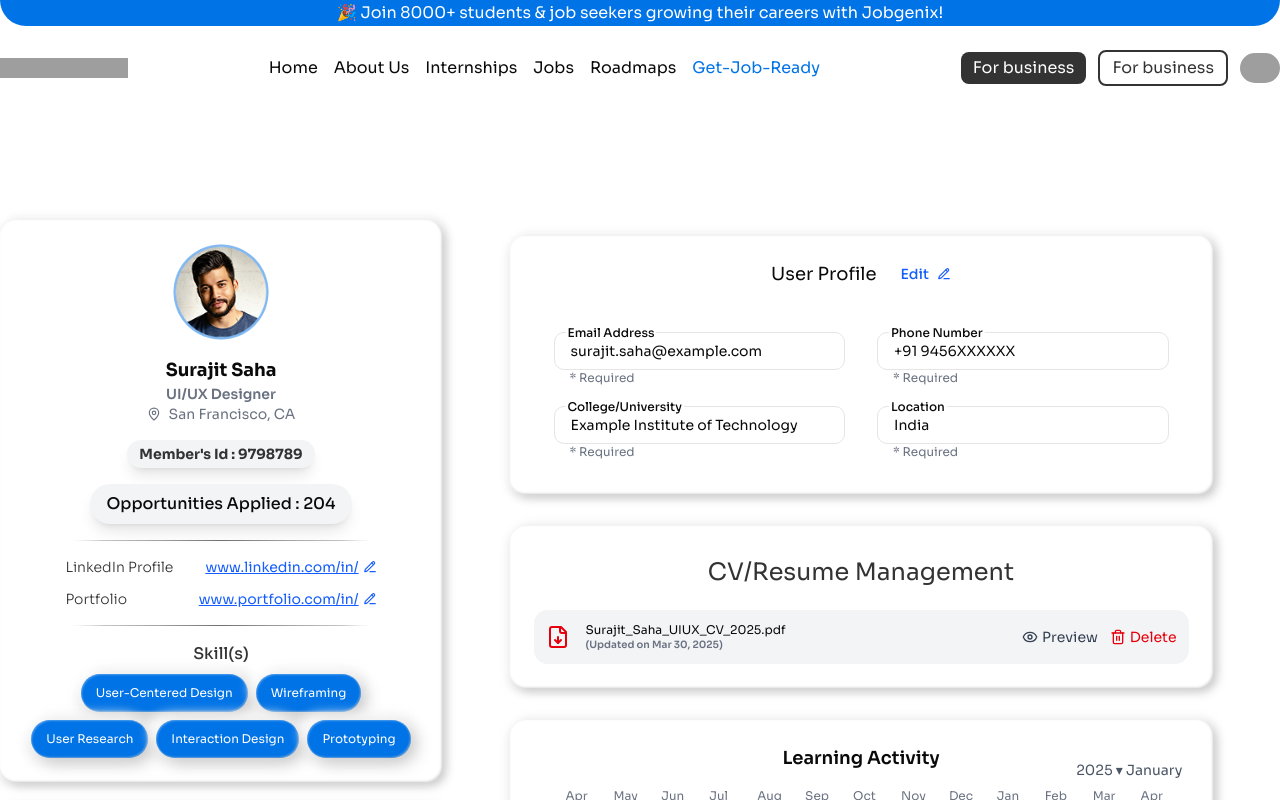
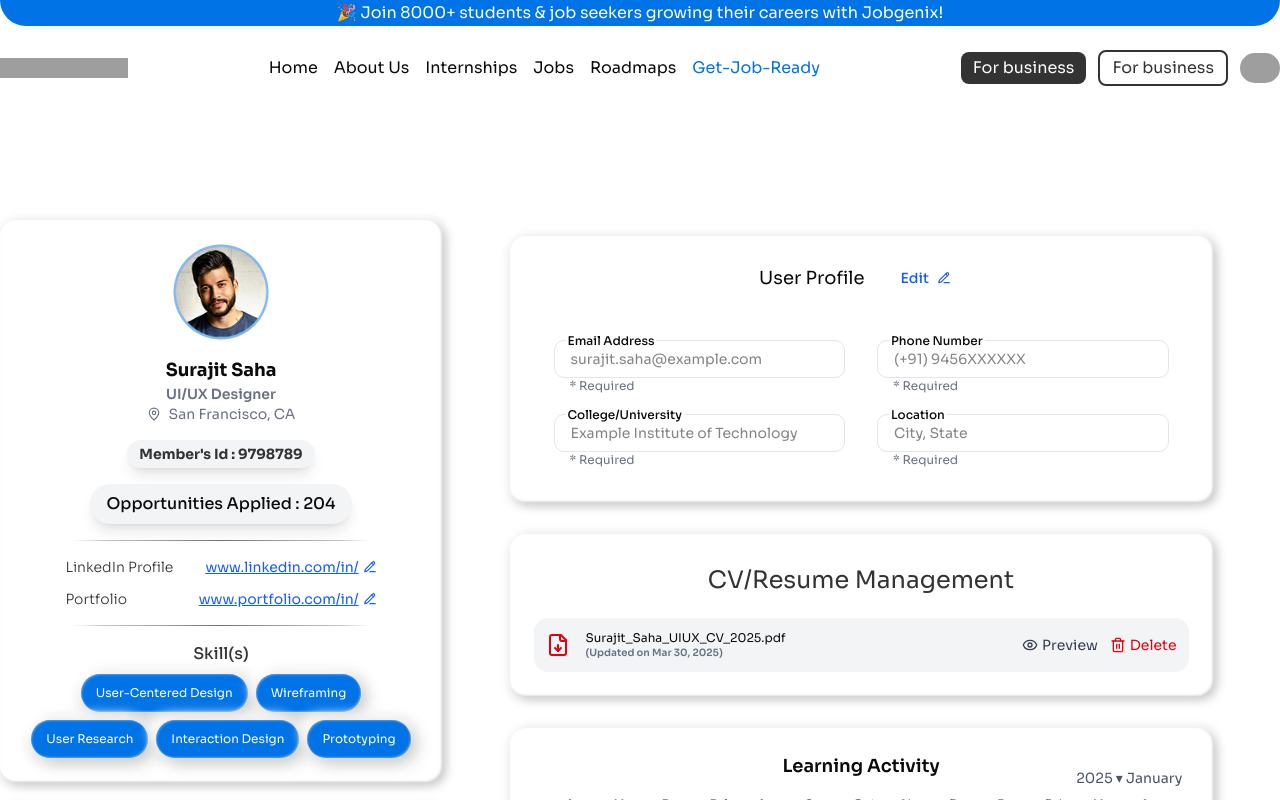
Before and after one commit to sayamghosh/jobgenix-nextjs, a Next.js app: page /profile in a window 1280 px wide. Shown: the top 800 px of the page. Built offline with nearby package versions, Linux system fonts and the light colour scheme; grey boxes are pictures that could not be loaded.

Commit message:
refactor: enhance Activity component with editable fields and improve layout; add Link to Refer page

```diff
--- a/src/app/refer/page.tsx
+++ b/src/app/refer/page.tsx
@@ -2,6 +2,7 @@
 import React from "react";
 import ReferCard from "@/components/cards/referCard";
 import Image from "next/image";
+import Link from "next/link";
 
 import { Sora } from "next/font/google";
 
@@ -60,7 +61,7 @@ export default function Page() {
       </div>
 
       {/* Content Section */}
-      <div className="w-full flex flex-col items-center justify-center gap-8 mt-10">
+      <Link href={"/"} className="w-full flex flex-col items-center justify-center gap-8 mt-10">
         <ReferCard data={accordionData} />
         <ReferCard data={accordionData} />
         <Image
@@ -68,9 +69,9 @@ export default function Page() {
           height={500}
           width={500}
           alt="logo"
-          className="object-cover md:w-[40%]"
+          className="object-cover md:w-[80%]"
         />
-      </div>
+      </Link>
     </div>
   );
 }
--- a/src/components/cards/activity.tsx
+++ b/src/components/cards/activity.tsx
@@ -1,6 +1,8 @@
+"use client";
 import React from "react";
 import { PencilLine, Trash2, Eye, FileDown } from "lucide-react";
 import { Sora } from "next/font/google";
+import { useState } from "react";
 
 const sorafont = Sora({
   subsets: ["latin"],
@@ -8,6 +10,9 @@ const sorafont = Sora({
 });
 
 export default function Activity() {
+
+  const [isEditable, setIsEditable] = useState(false);
+
   return (
     <div
       className={`${sorafont.className} md:w-[735px] mx-auto p-4 space-y-8 mt-25`}
@@ -16,7 +21,7 @@ export default function Activity() {
       <div className="bg-white flex flex-col items-center gap-10  [background:var(--Neutrals-White,#FFF)] shadow-[1px_1px_2px_0px_rgba(255,255,255,0.30)_inset,-1px_-1px_2px_0px_rgba(198,198,198,0.50)_inset,-4px_4px_8px_0px_rgba(198,198,198,0.20),4px_-4px_8px_0px_rgba(198,198,198,0.20),-4px_-4px_8px_0px_rgba(255,255,255,0.90),4px_4px_10px_0px_rgba(198,198,198,0.90)] pt-6 pb-[50px] px-11 rounded-[15px]">
         <div className="flex items-center gap-6 justify-center">
           <h2 className="text-lg">User Profile</h2>
-          <button className="text-blue-600 flex items-center gap-2 text-sm font-medium">
+          <button onClick={()=>setIsEditable(!isEditable)} className={`${isEditable && "bg-slate-200"} px-3 rounded-md py-2 cursor-pointer text-blue-600 flex items-center gap-2 text-sm font-medium`}>
             Edit <PencilLine size={14} />
           </button>
         </div>
@@ -29,8 +34,8 @@ export default function Activity() {
               </label>
               <input
                 type="email"
-                value="surajit.saha@example.com"
-                readOnly
+                placeholder="surajit.saha@example.com"
+                readOnly={!isEditable}
                 className="w-full border rounded-lg px-4 py-2 text-sm focus:outline-none"
               />
               <span className="text-xs text-gray-500 absolute -bottom-5 left-0 pl-4 pb-1">
@@ -45,8 +50,8 @@ export default function Activity() {
               </label>
               <input
                 type="text"
-                value="+91 9456XXXXXX"
-                readOnly
+                placeholder="(+91) 9456XXXXXX"
+                readOnly={!isEditable}
                 className="w-full border rounded-lg px-4 py-2 text-sm focus:outline-none"
               />
               <span className="text-xs text-gray-500 absolute -bottom-5 left-0 pl-4 pb-1">
@@ -61,8 +66,8 @@ export default function Activity() {
               </label>
               <input
                 type="text"
-                value="Example Institute of Technology"
-                readOnly
+                placeholder="Example Institute of Technology"
+                readOnly={!isEditable}
                 className="w-full border rounded-lg px-4 py-2 text-sm focus:outline-none"
               />
               <span className="text-xs text-gray-500 absolute -bottom-5 left-0 pl-4 pb-1">
@@ -77,8 +82,8 @@ export default function Activity() {
               </label>
               <input
                 type="text"
-                value="India"
-                readOnly
+                placeholder="City, State"
+                readOnly={!isEditable}
                 className="w-full border rounded-lg px-4 py-2 text-sm focus:outline-none"
               />
               <span className="text-xs text-gray-500 absolute -bottom-5 left-0 pl-4 pb-1">
```
